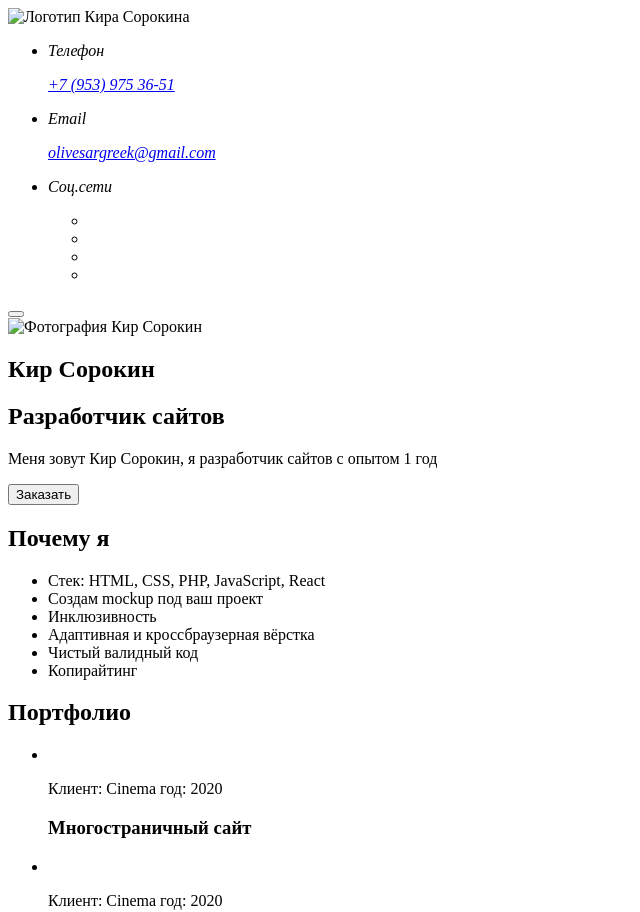
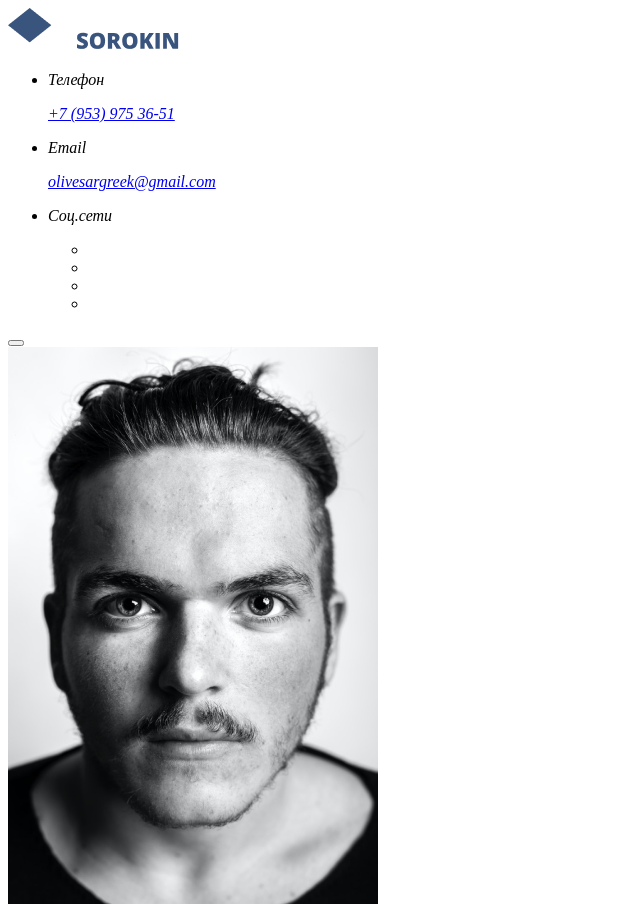
Before and after one commit to alexboagreek/portfolio-methed, a plain HTML site: page index.html in a window 1280 px wide. Shown: the top 912 px of the page, without its empty margins (0-640 px from the left). Drawn offline with Linux system fonts and the light colour scheme.

Commit message:
add: assets/img

```diff
--- a/index.html
+++ b/index.html
@@ -10,7 +10,7 @@
 <body>
     <header class="header">
         <div class="container">
-            <img class="logo" src="" alt="Логотип Кира Сорокина">
+            <img class="logo" src="assets/img/logo.png" alt="Логотип Кира Сорокина">
             <address class="header__contacts contacts">
                 <ul class="contacts__list">
                     <li class="contacts__item">
@@ -39,7 +39,7 @@
     <main>
         <section class="present">
             <div class="container">
-                <img src="" alt="Фотография Кир Сорокин" class="present__photo">
+                <img src="assets/img/kir.jpg" alt="Фотография Кир Сорокин" class="present__photo">
                 <div class="presrnt__content">
                     <hgroup class="present__group-title">
                         <h1 class="present__title">Кир Сорокин</h1>
@@ -74,7 +74,7 @@
                     <ul class="portfolio__list">
                         <li class="portfolio__item">
                             <article class="card">
-                                <img src="" alt="" class="card__picture">
+                                <img src="assets/img/cinema.jpg" alt="" class="card__picture">
                                 <p class="card__data">
                                     <span class="card__client">Клиент: Cinema</span>
                                     <time class="card__date" datetime="2020">год: 2020</time>
```
Also changed, not shown: assets/img/adaptive.svg (added), assets/img/black-macbook.svg (added), assets/img/cinema.jpg (added), assets/img/copypaste.svg (added), assets/img/dom.jpg (added), assets/img/facebook.svg (added), assets/img/friendly-house.jpg (added), assets/img/go.jpg (added), assets/img/inclusive.svg (added), assets/img/instagram.svg (added), assets/img/iphone.jpg (added), assets/img/kir.jpg (added), assets/img/logo.png (added), assets/img/macbook.svg (added), 5 more files.
